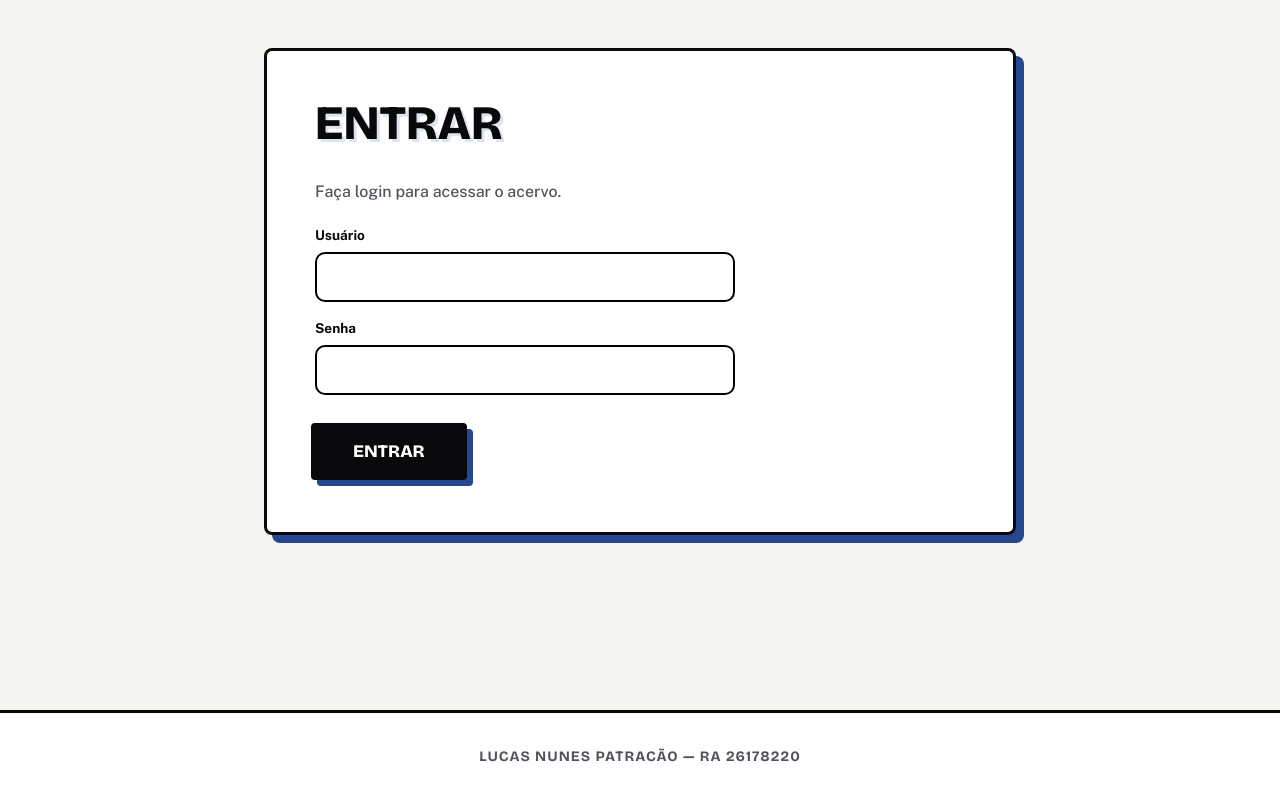
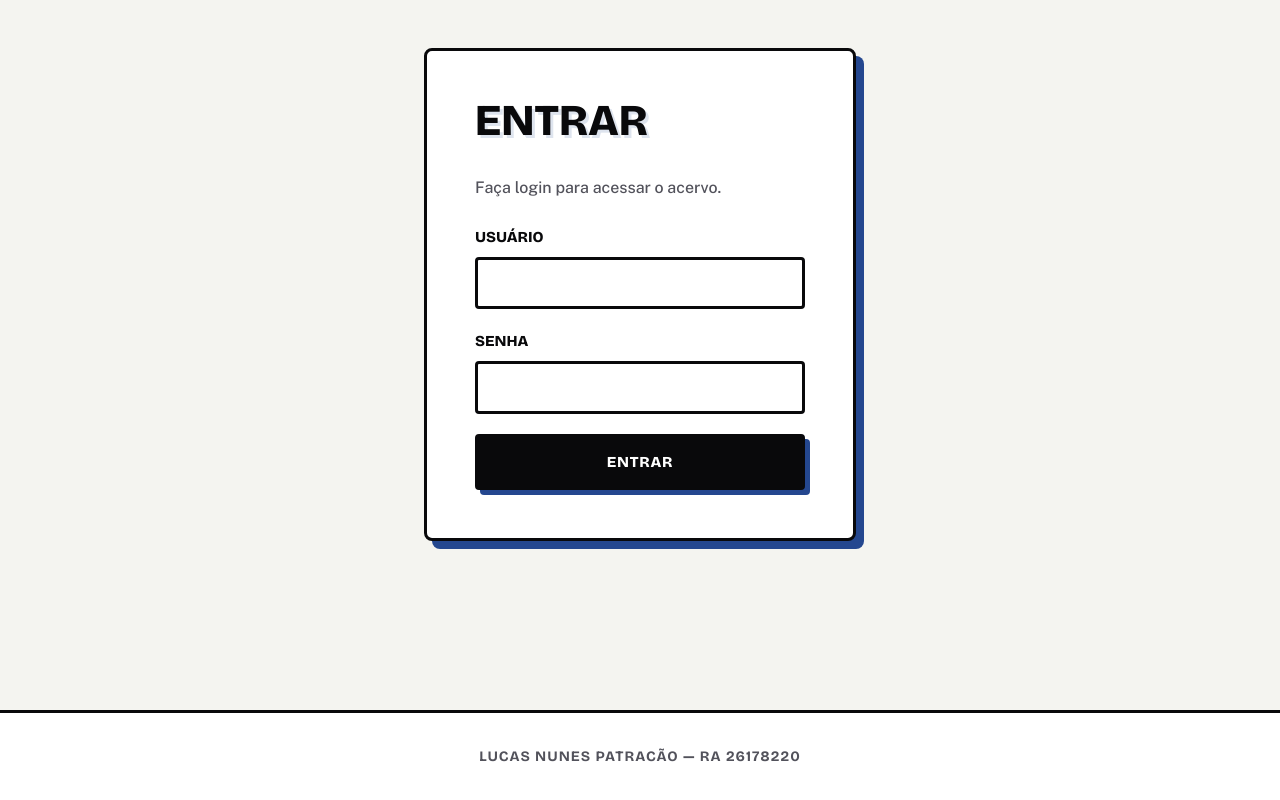
Before and after one commit to lucaspatracao/router-26178220, a React (Vite) app: page /login in a window 1280 px wide. Built offline with nearby package versions, Linux system fonts and the light colour scheme.

Commit message:
style: ajusta max-width do container e fonte do titulo para evitar quebra de linha

```diff
--- a/src/index.css
+++ b/src/index.css
@@ -1,13 +1,9 @@
 @import url('https://fonts.googleapis.com/css2?family=Bricolage+Grotesque:opsz,wght@12..96,700;12..96,800&family=Public+Sans:wght@400;500;600;700&display=swap');
 
 :root {
-  /* Mantido para a injeção do seu RA via JS */
   --cor-principal: hsl(220, 60%, 35%);
-
-  /* Cores de alto contraste para o estilo Neo-Brutalista */
   --suave: color-mix(in srgb, var(--cor-principal) 15%, transparent);
   --borda: #09090b;
-  /* Preto absoluto para linhas de demarcação */
   --linha: #e4e4e7;
   --texto: #09090b;
   --texto-2: #52525b;
@@ -23,7 +19,6 @@ body {
   font: 16px/1.6 'Public Sans', system-ui, sans-serif;
   color: var(--texto);
   background-color: var(--bg-papel);
-  /* Padrão de textura gráfica */
   background-image: radial-gradient(var(--texto-2) 0.5px, transparent 0.5px);
   background-size: 24px 24px;
   -webkit-font-smoothing: antialiased;
@@ -35,7 +30,9 @@ body {
   min-height: 100vh;
 }
 
-/* Navbar: Sólida, demarcação estrutural forte */
+/* =======================================================
+   NAVBAR
+   ======================================================= */
 .navbar {
   position: sticky;
   top: 0;
@@ -84,13 +81,42 @@ body {
   box-shadow: 4px 4px 0px var(--borda);
 }
 
-/* Conteúdo: Cartão principal como um bloco editorial */
+.navbar button.link {
+  font-family: 'Bricolage Grotesque', sans-serif;
+  font-size: 0.95rem;
+  font-weight: 700;
+  letter-spacing: 0.5px;
+  text-transform: uppercase;
+  cursor: pointer;
+  background: transparent;
+  border: 2px solid transparent;
+  color: var(--texto);
+  transition: all 0.15s ease-out;
+}
+
+.navbar button.link:hover {
+  border-color: var(--borda);
+  transform: translate(-2px, -2px);
+  box-shadow: 3px 3px 0px #ff5252;
+  color: #ff5252;
+}
+
+/* =======================================================
+   CONTEÚDO PRINCIPAL
+   ======================================================= */
 .conteudo {
   flex: 1;
   width: 100%;
-  max-width: 800px;
+  max-width: 960px;
+  /* Aumentado para o título caber em uma linha */
   margin: 0 auto;
   padding: 3rem 1.5rem;
+  transition: max-width 0.3s ease;
+}
+
+/* Centraliza e reduz o tamanho do card quando for a tela de login */
+.conteudo:has(.form-login) {
+  max-width: 480px;
 }
 
 .conteudo>section {
@@ -104,12 +130,12 @@ body {
 h1 {
   margin: 0 0 2rem;
   font-family: 'Bricolage Grotesque', sans-serif;
-  font-size: clamp(2rem, 5vw, 3rem);
+  font-size: clamp(1.75rem, 4.5vw, 2.75rem);
+  /* Ajuste fino para evitar quebra de linha */
   font-weight: 800;
   line-height: 1;
   color: var(--texto);
   text-transform: uppercase;
-  /* Destaque com a cor do RA */
   text-shadow: 3px 3px 0px var(--suave);
 }
 
@@ -145,7 +171,9 @@ code {
   background: var(--bg-papel);
 }
 
-/* Formulário: Inputs com presença gráfica */
+/* =======================================================
+   FORMULÁRIOS
+   ======================================================= */
 .form {
   display: grid;
   grid-template-columns: 1fr 1fr;
@@ -164,8 +192,7 @@ code {
 
 .form label:nth-child(1),
 .form label:nth-child(4),
-.erro,
-.botao {
+.erro {
   grid-column: 1 / -1;
 }
 
@@ -190,43 +217,6 @@ code {
   box-shadow: 4px 4px 0px var(--cor-principal);
 }
 
-/* Botão Tátil Neo-Brutalista */
-.botao {
-  justify-self: start;
-  margin-top: 1rem;
-  padding: 1rem 2.5rem;
-  font-family: 'Bricolage Grotesque', sans-serif;
-  font-size: 1.1rem;
-  font-weight: 800;
-  text-transform: uppercase;
-  color: #ffffff;
-  background: var(--borda);
-  border: 2px solid var(--borda);
-  border-radius: 4px;
-  cursor: pointer;
-  transform: translate(-4px, -4px);
-  box-shadow: 6px 6px 0px var(--cor-principal);
-  transition: transform 0.1s, box-shadow 0.1s;
-}
-
-.botao:hover:not(:disabled) {
-  transform: translate(-2px, -2px);
-  box-shadow: 4px 4px 0px var(--cor-principal);
-}
-
-.botao:active:not(:disabled) {
-  transform: translate(0, 0);
-  box-shadow: 0 0 0 transparent;
-}
-
-.botao:disabled {
-  background: var(--texto-2);
-  transform: translate(0, 0);
-  box-shadow: none;
-  cursor: not-allowed;
-}
-
-/* Erro com visual de Alerta Técnico */
 .erro {
   margin: 0;
   padding: 1rem;
@@ -239,22 +229,43 @@ code {
   box-shadow: 4px 4px 0px var(--borda);
 }
 
-/* Lista C=4: Blocos independentes */
+/* =======================================================
+   REQUISITOS OPCIONAIS E LISTA
+   ======================================================= */
+.busca {
+  width: 100%;
+  margin: 0 0 1.5rem;
+  padding: 1rem;
+  font-family: 'Public Sans', sans-serif;
+  font-size: 1rem;
+  font-weight: 600;
+  background: #ffffff;
+  border: 3px solid var(--borda);
+  border-radius: 4px;
+  transition: all 0.1s ease-out;
+}
+
+.busca:focus {
+  outline: none;
+  transform: translate(-2px, -2px);
+  box-shadow: 4px 4px 0px var(--cor-principal);
+}
+
 .lista {
   display: grid;
   gap: 1.5rem;
   margin: 2rem 0 0;
   padding: 0;
   list-style: none;
-  counter-reset: livro;
+  counter-reset: item_lista;
 }
 
 .lista li {
-  counter-increment: livro;
-  display: grid;
-  grid-template-columns: auto 1fr;
-  column-gap: 1.5rem;
+  counter-increment: item_lista;
+  display: flex;
+  flex-wrap: wrap;
   align-items: center;
+  gap: 1rem 1.5rem;
   padding: 1.5rem;
   background: #ffffff;
   border: 3px solid var(--borda);
@@ -263,9 +274,14 @@ code {
   transition: all 0.2s;
 }
 
+.lista li:hover {
+  transform: translate(-4px, -4px);
+  box-shadow: 8px 8px 0px var(--cor-principal);
+}
+
 .lista li::before {
-  content: counter(livro, decimal-leading-zero);
-  grid-row: span 2;
+  flex: none;
+  content: counter(item_lista, decimal-leading-zero);
   display: flex;
   align-items: center;
   justify-content: center;
@@ -274,17 +290,29 @@ code {
   font-family: 'Bricolage Grotesque', sans-serif;
   font-size: 1.2rem;
   font-weight: 800;
-  color: var(--borda);
+  color: #fff;
   background: var(--cor-principal);
   border: 2px solid var(--borda);
   border-radius: 4px;
-  /* Calcula a cor do texto para ser branca se a principal for escura */
-  color: #fff;
 }
 
-.lista li:hover {
-  transform: translate(-4px, -4px);
-  box-shadow: 8px 8px 0px var(--cor-principal);
+.lista .info {
+  flex: 1;
+  min-width: 12rem;
+  color: inherit;
+  text-decoration: none;
+}
+
+.lista .info:hover {
+  background: transparent;
+  color: inherit;
+}
+
+.lista .info:hover .titulo {
+  text-decoration: underline;
+  text-decoration-thickness: 3px;
+  text-underline-offset: 4px;
+  text-decoration-color: var(--cor-principal);
 }
 
 .lista .titulo {
@@ -302,7 +330,156 @@ code {
   margin-top: 0.4rem;
 }
 
-/* Rodapé Técnico */
+.ficha {
+  display: grid;
+  gap: 1rem;
+  margin: 1.5rem 0 0;
+}
+
+.ficha div {
+  padding: 1rem;
+  background: #ffffff;
+  border: 3px solid var(--borda);
+  border-radius: 4px;
+  box-shadow: 4px 4px 0px var(--suave);
+}
+
+.ficha dt {
+  font-family: 'Bricolage Grotesque', sans-serif;
+  font-size: 0.8rem;
+  font-weight: 800;
+  letter-spacing: 0.06em;
+  text-transform: uppercase;
+  color: var(--cor-principal);
+}
+
+.ficha dd {
+  margin: 0.25rem 0 0;
+  font-size: 1.1rem;
+  font-weight: 700;
+}
+
+.form-login {
+  display: grid;
+  gap: 1.25rem;
+  margin-top: 1.5rem;
+}
+
+.form-login label {
+  display: grid;
+  gap: 0.5rem;
+  font-family: 'Bricolage Grotesque', sans-serif;
+  font-size: 0.95rem;
+  font-weight: 800;
+  text-transform: uppercase;
+}
+
+.form-login input {
+  padding: 0.85rem 1rem;
+  font-family: 'Public Sans', sans-serif;
+  font-size: 1rem;
+  background: #ffffff;
+  border: 3px solid var(--borda);
+  border-radius: 4px;
+  transition: all 0.1s ease-out;
+}
+
+.form-login input:focus {
+  outline: none;
+  transform: translate(-2px, -2px);
+  box-shadow: 4px 4px 0 var(--cor-principal);
+}
+
+/* =======================================================
+   BOTÕES E AÇÕES
+   ======================================================= */
+.acoes {
+  display: flex;
+  flex-wrap: wrap;
+  align-items: center;
+  gap: 1rem;
+  margin-top: 1.5rem;
+}
+
+.form .acoes {
+  grid-column: 1 / -1;
+  margin-top: 0;
+}
+
+.lista .acoes {
+  flex: none;
+  margin: 0;
+}
+
+.botao,
+.btn {
+  display: inline-flex;
+  align-items: center;
+  justify-content: center;
+  box-sizing: border-box;
+  margin: 0;
+  min-height: 3.5rem;
+  padding: 0 2rem;
+  font-family: 'Bricolage Grotesque', sans-serif;
+  font-size: 0.95rem;
+  font-weight: 800;
+  letter-spacing: 0.05em;
+  text-transform: uppercase;
+  text-decoration: none;
+  cursor: pointer;
+  background: var(--borda);
+  color: #ffffff;
+  border: 2px solid var(--borda);
+  border-radius: 4px;
+  transform: translate(0, 0);
+  box-shadow: 5px 5px 0 var(--cor-principal);
+  transition: all 0.15s ease-out;
+}
+
+.botao:hover:not(:disabled),
+.btn:hover {
+  transform: translate(2px, 2px);
+  box-shadow: 3px 3px 0 var(--cor-principal);
+  color: #ffffff;
+}
+
+.botao:active:not(:disabled),
+.btn:active {
+  transform: translate(5px, 5px);
+  box-shadow: 0 0 0 transparent;
+}
+
+.botao:disabled {
+  background: var(--texto-2);
+  transform: translate(0, 0);
+  box-shadow: none;
+  cursor: not-allowed;
+}
+
+.btn,
+a.btn {
+  background: var(--cor-principal);
+  box-shadow: 5px 5px 0 var(--borda);
+}
+
+.btn:hover {
+  box-shadow: 3px 3px 0 var(--borda);
+}
+
+.btn-sec,
+a.btn-sec,
+a.btn-sec:hover {
+  color: var(--texto);
+  background: #ffffff;
+}
+
+.btn-perigo {
+  background: #ff5252;
+}
+
+/* =======================================================
+   RODAPÉ E RESPONSIVO
+   ======================================================= */
 .rodape {
   margin-top: auto;
   padding: 2rem;
@@ -332,174 +509,10 @@ code {
     grid-column: auto;
   }
 
-  .botao {
+  .botao,
+  .btn {
     width: 100%;
     justify-self: stretch;
     text-align: center;
   }
 }
-
-/* ===== O5: campo de busca ===== */
-.busca {
-  width: 100%;
-  margin: 0 0 1.25rem;
-  padding: 0.75rem 1rem;
-  font: inherit;
-  background: #fff;
-  border: 2px solid #000;
-  border-radius: 10px;
-}
-
-.busca:focus {
-  outline: none;
-  box-shadow: 4px 4px 0 var(--cor-principal);
-}
-
-/* ===== O2, O3, O4: lista com ações, botões e ficha de detalhes ===== */
-.lista li {
-  display: flex;
-  flex-wrap: wrap;
-  align-items: center;
-  gap: 0.75rem 1rem;
-}
-
-.lista li::before {
-  flex: none;
-}
-
-.lista .info {
-  flex: 1;
-  min-width: 12rem;
-  color: inherit;
-  text-decoration: none;
-}
-
-.lista .info:hover .titulo {
-  text-decoration: underline;
-}
-
-.acoes {
-  display: flex;
-  flex-wrap: wrap;
-  gap: 0.6rem;
-  margin-top: 1.5rem;
-}
-
-.lista .acoes {
-  flex: none;
-  margin: 0;
-}
-
-.form .acoes {
-  grid-column: 1 / -1;
-  margin-top: 0;
-}
-
-.btn {
-  display: inline-block;
-  padding: 0.5rem 1rem;
-  font: inherit;
-  font-size: 0.8rem;
-  font-weight: 700;
-  letter-spacing: 0.04em;
-  text-transform: uppercase;
-  text-decoration: none;
-  cursor: pointer;
-  background: var(--cor-principal);
-  border: 2px solid #000;
-  border-radius: 8px;
-  box-shadow: 3px 3px 0 #000;
-  transition: transform 0.1s, box-shadow 0.1s;
-}
-
-.btn,
-a.btn,
-a.btn:hover {
-  color: #fff;
-}
-
-.btn:hover {
-  transform: translate(-1px, -1px);
-  box-shadow: 4px 4px 0 #000;
-}
-
-.btn:active {
-  transform: translate(2px, 2px);
-  box-shadow: 1px 1px 0 #000;
-}
-
-.btn-sec,
-a.btn-sec,
-a.btn-sec:hover {
-  color: #000;
-  background: #fff;
-}
-
-.btn-perigo {
-  background: #c62828;
-}
-
-.ficha {
-  display: grid;
-  gap: 0.75rem;
-  margin: 1.25rem 0 0;
-}
-
-.ficha div {
-  padding: 0.75rem 1rem;
-  background: #fff;
-  border: 2px solid #000;
-  border-radius: 10px;
-}
-
-.ficha dt {
-  font-size: 0.72rem;
-  font-weight: 700;
-  letter-spacing: 0.06em;
-  text-transform: uppercase;
-  color: var(--cor-principal);
-}
-
-.ficha dd {
-  margin: 0.15rem 0 0;
-  font-size: 1.05rem;
-  font-weight: 600;
-}
-
-/* ===== O1: tela de login e botão Sair ===== */
-.form-login {
-  display: grid;
-  gap: 1rem;
-  max-width: 420px;
-  margin-top: 1.25rem;
-}
-
-.form-login label {
-  display: grid;
-  gap: 0.35rem;
-  font-size: 0.85rem;
-  font-weight: 700;
-}
-
-.form-login input {
-  padding: 0.75rem 1rem;
-  font: inherit;
-  background: #fff;
-  border: 2px solid #000;
-  border-radius: 10px;
-}
-
-.form-login input:focus {
-  outline: none;
-  box-shadow: 4px 4px 0 var(--cor-principal);
-}
-
-.navbar button.link {
-  font: inherit;
-  color: inherit;
-  letter-spacing: inherit;
-  text-transform: inherit;
-  cursor: pointer;
-  background: transparent;
-  border: 0;
-}
```
